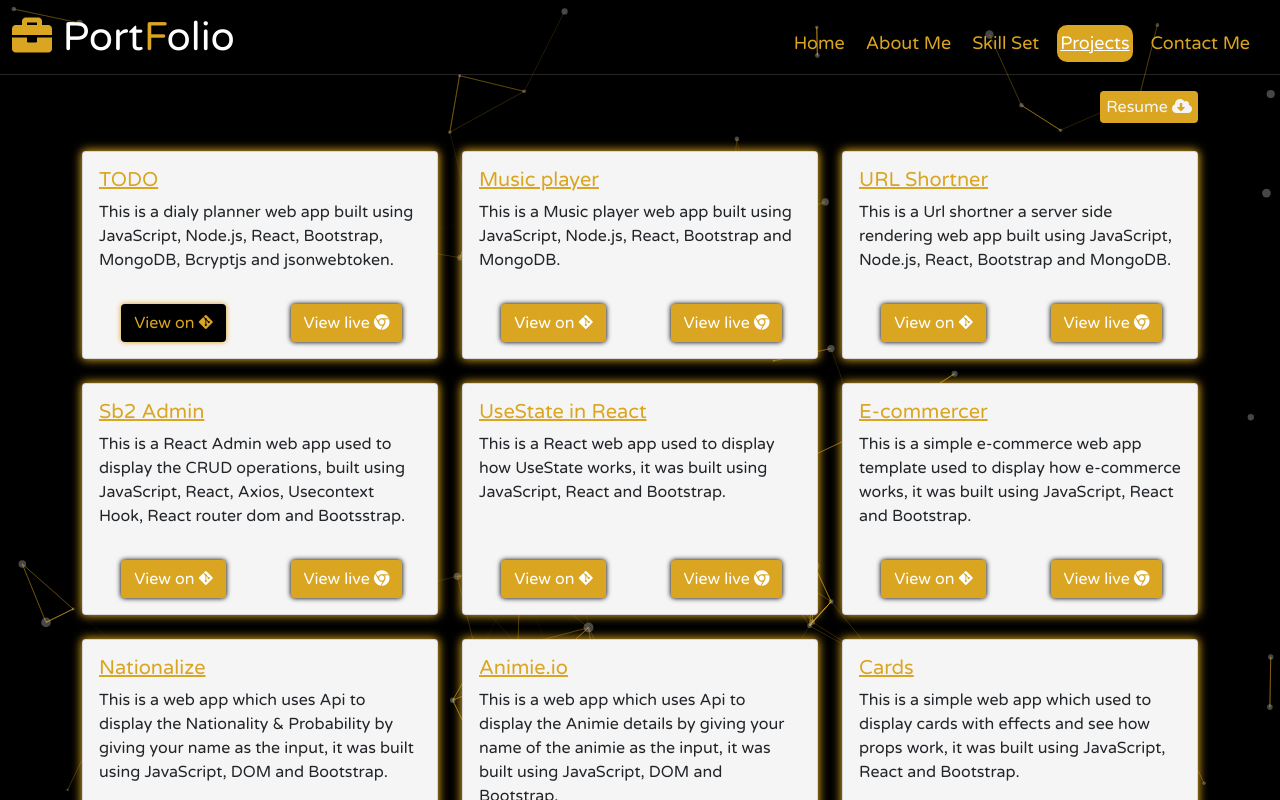
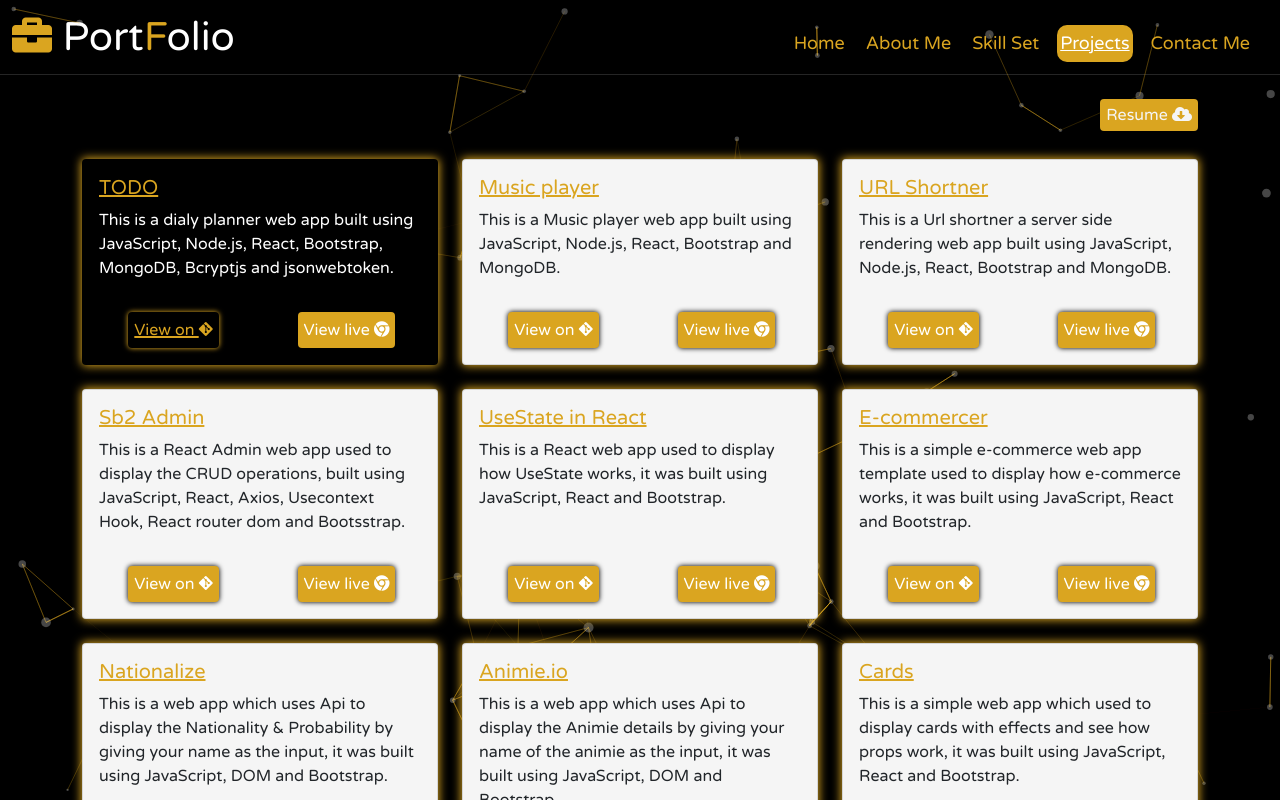
Before and after one commit to surya9901/Final_portfolio_react, a React (Create React App) app: page /project in a window 1280 px wide. In both pictures the pointer is over the link 173 px from the left and 323 px from the top of the page. Shown: the top 800 px of the page. Built offline with nearby package versions, Linux system fonts and the light colour scheme.

Commit message:
added styles

```diff
--- a/src/Components/Project/Project.css
+++ b/src/Components/Project/Project.css
@@ -39,11 +39,13 @@
   background-color: goldenrod;
   box-shadow: 0 0 5px 0.3px black;
   color:white;
+  padding: 5px ;
 }
 
 #git_btn:hover,
 #site_btn:hover {
   font-family: "Varela Round", sans-serif;
+  text-decoration: underline 2px goldenrod;
   background-color: black;
   box-shadow: 0 0 5px 0.3px goldenrod;
   color:goldenrod;
@@ -52,3 +54,9 @@
 .web_link{
   margin: 1rem;
 }
+
+#project_card:hover,
+#project_card > div > p:hover{
+  background-color: black;
+  color: white;
+}
--- a/src/Components/Project/Project.js
+++ b/src/Components/Project/Project.js
@@ -66,7 +66,7 @@ function Project() {
 
     return (
         <div className="container mb-3">
-            <div className="cv_preview mt-2" data-aos="flip-left">
+            <div className="cv_preview mt-3" data-aos="flip-left">
                 <a className="btn" href={env.resume} target="_blank" rel="noreferrer noopener" >
                     Resume{" "}
                     <i className="fas fa-cloud-download-alt"></i>
```
